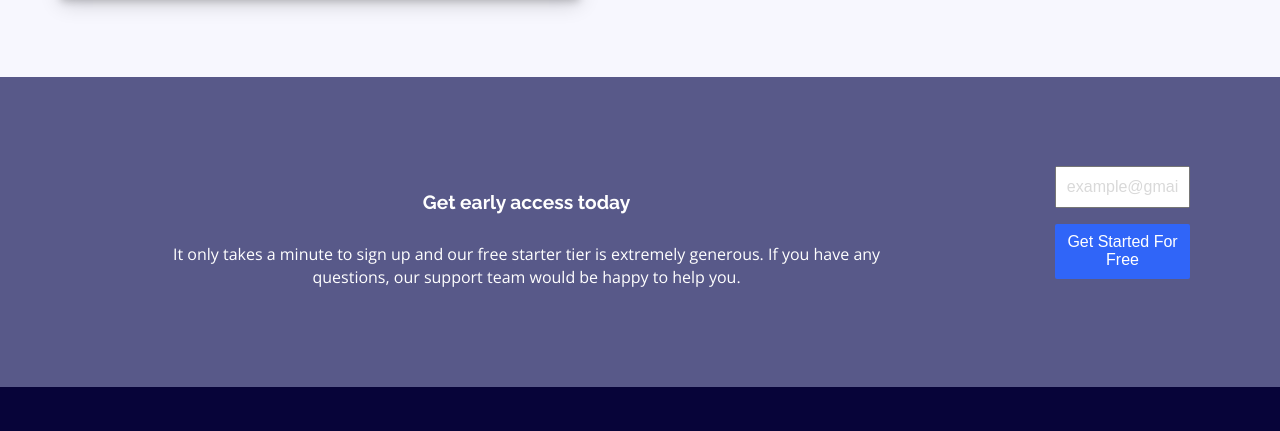
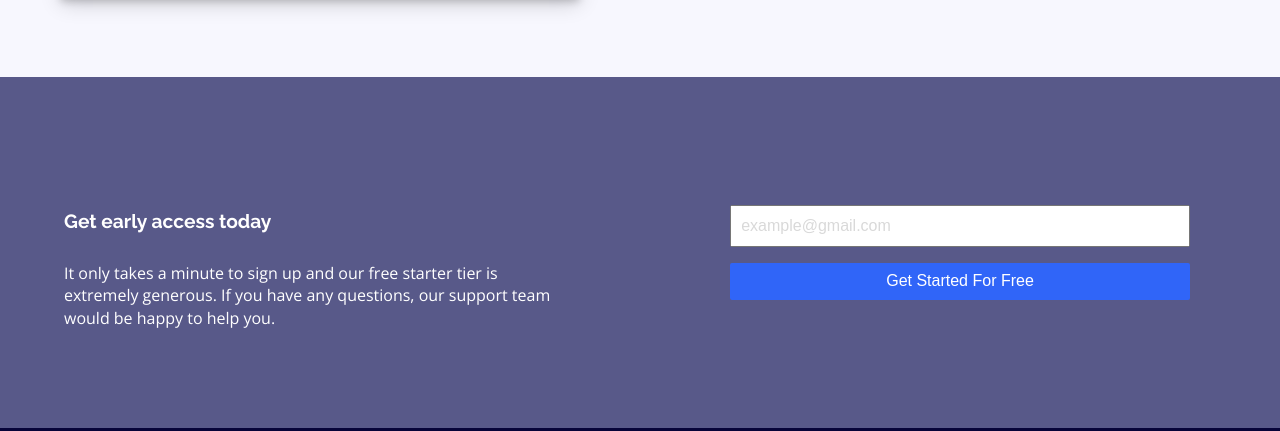
Before and after one commit to TeNeBiT-eng/Fylo-landing-page, a plain HTML site: page index.html in a window 1280 px wide. Shown: the part 1371-1802 px from the top of the page. Drawn offline with nearby package versions, Linux system fonts and the light colour scheme.

Commit message:
completed section 3

```diff
--- a/index.html
+++ b/index.html
@@ -95,15 +95,21 @@
             </section>
 
          <section class="section3">
-            <div class="motherContainer">
+            <div class="Container3">
                 <div class="h2_p">
                     <h2>Get early access today</h2>
-                    <p>It only takes a minute to sign up and our free starter tier is extremely generous.
-                        If you have any questions, our support team would be happy to help you.</p>
+                    <p>
+                        It only takes a minute to sign up and our free starter tier is extremely generous.
+                            If you have any questions, our support team would be happy to help you.
+                    </p>
                 </div>
                     <div class="form">
-                        <form action=""><input type="text" placeholder="example@gmail.com"></form>
-                        <form action=""><button class="getstarted_btn">Get Started For Free</button></form>
+                        <div class="form_container">
+                            <form action=""><input type="text" placeholder="example@gmail.com"></form>
+                        </div>
+                        <div class="btn">
+                            <form action=""><button class="getstarted_btn">Get Started For Free</button></form>
+                        </div>
                     </div>
             </div>
         </section>
--- a/style/components/_media.scss
+++ b/style/components/_media.scss
@@ -31,7 +31,64 @@
             }
         }
     }
+        .Container3{
+            display: grid;
+            grid-template-columns: 1fr 1fr;
+            .h2_p{
+                    width: 90%;
+                    margin: 0 auto;
+                    h2, p{
+                        text-align: start;
+                        }
+                }
+                .form{
+                    margin-block: auto;
+                    // transform: translateX(-20px);
+                }
 }
+    .section3{
+        padding-top: 4.3rem;
+    }
+
+
+
+
+
+
+
+
+
+
+
+
+
+
+
+
+//     .Container3{
+//         display: flex;
+//         max-width: 768px;
+//         justify-content: center;
+//         align-items: center;
+//         .h2_p{
+//             width: 90%;
+//             margin: 0 auto;
+//             h2, p{
+//                 text-align: start;
+//             }
+//         }
+//         .form{
+//             div{
+//                 form{
+//                     input{
+//                         max-width: 400px;
+//                     }
+//                 }
+//             }
+//         }
+//     }
+
+// }
 
 @media (min-width: 1100px) {
     .input_button{
@@ -43,3 +100,5 @@
         }
     }
 }
+
+}
--- a/style/layouts/_section.scss
+++ b/style/layouts/_section.scss
@@ -127,13 +127,20 @@
 .section3{
     background-color: $bg_DesaturatedBlue;
     padding-bottom: 4.3rem;
-    .motherContainer{
+    .Container3{
         .h2_p{
+            width: 100%;
+            // max-width: 500px;
+            h2{
+                width: 80%;
+                margin: 0 auto;
+            }
             p{
-                width: 85%;
+                width: 80%;
                 margin: 0 auto;
                 color: white;
                 padding-top: 30px;
+                // text-align: center;
             }
         }
         .form{
```
Also changed, not shown: style.css, 1 other file.
